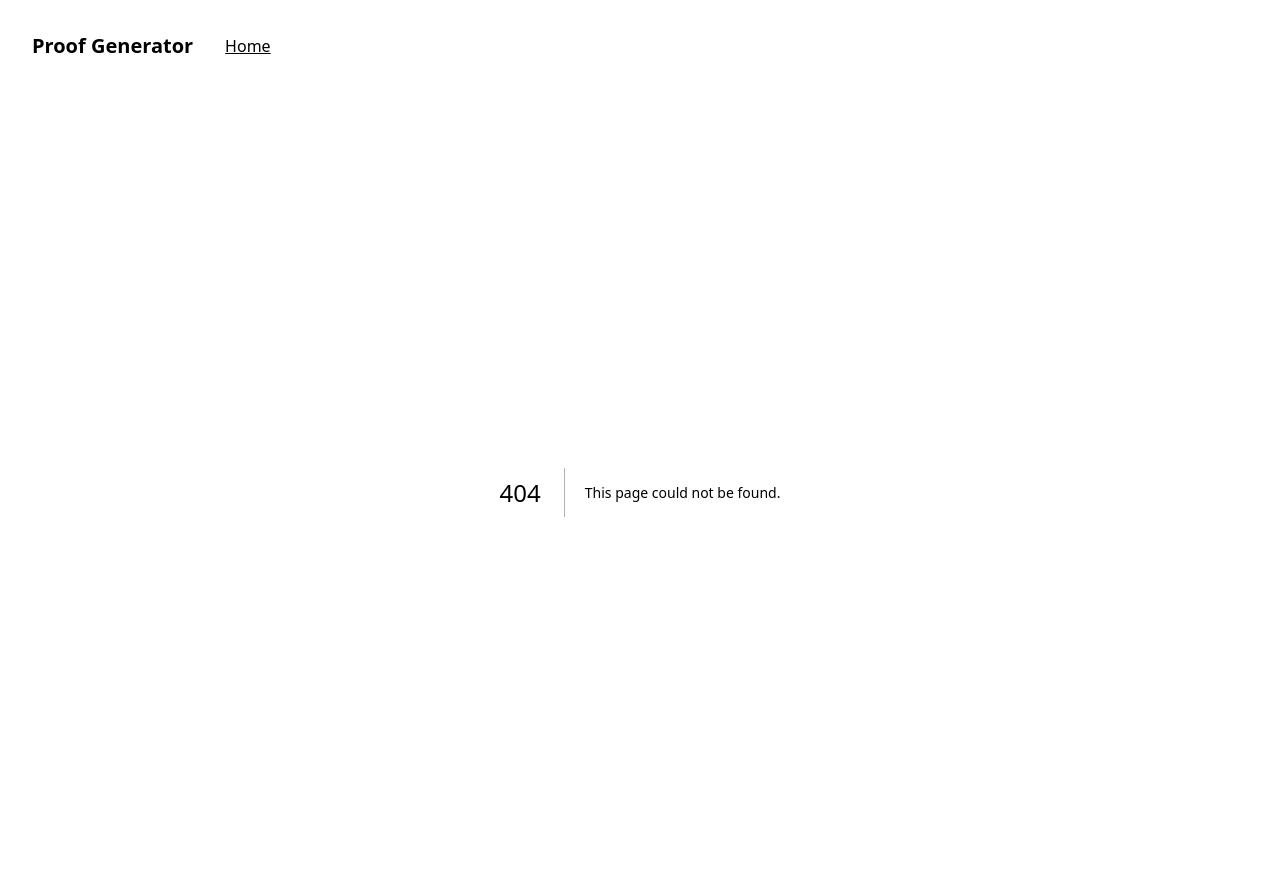
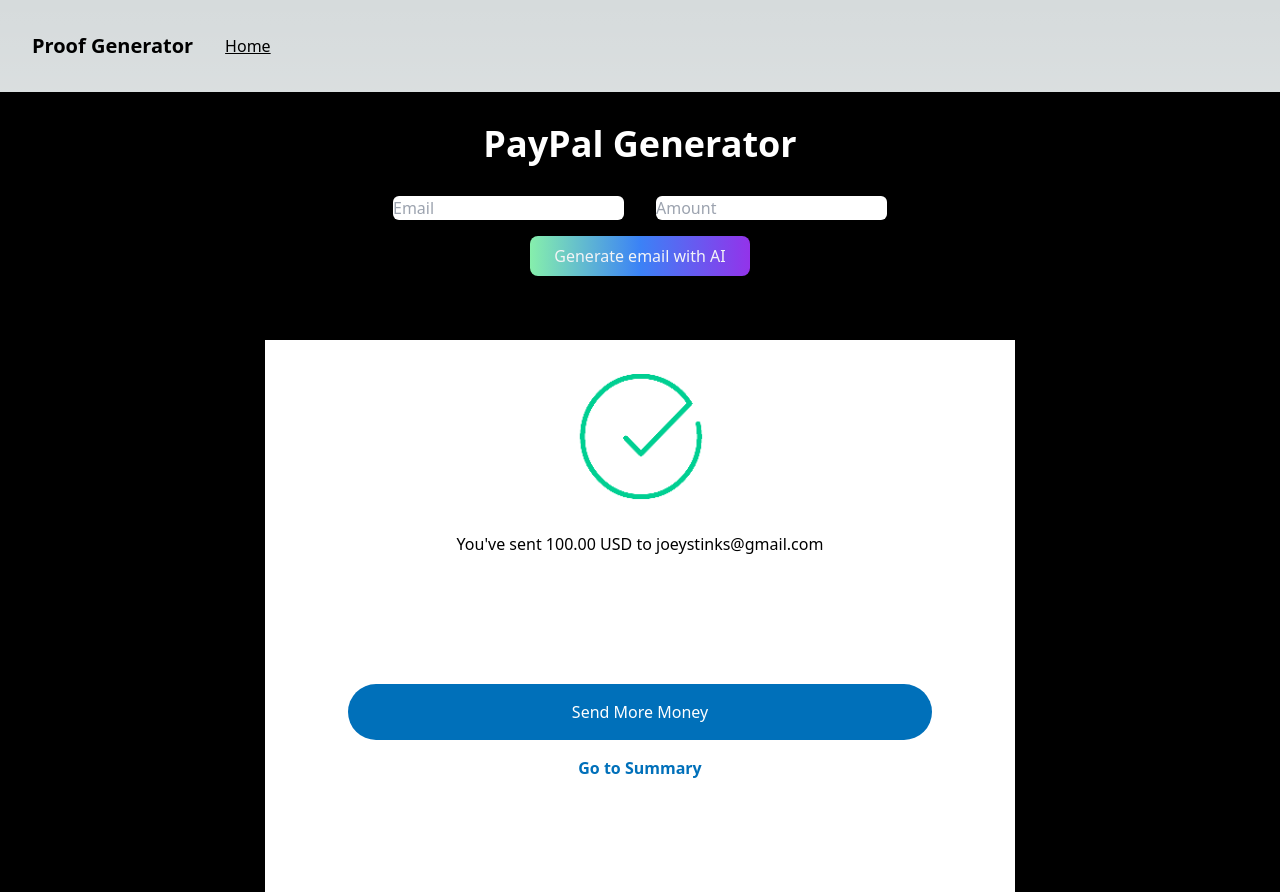
Before and after one commit to TreestanG/payout-proof, a Next.js app: page /paypal in a window 1280 px wide. Before the commit this address had no page. Built offline with nearby package versions, Linux system fonts and the light colour scheme.

Commit message:
added paypal

```diff
--- /dev/null
+++ b/src/pages/paypal.js
@@ -0,0 +1,54 @@
+import { useState } from "react"
+
+
+export default function PayPal() {
+
+    const [values, setValues] = useState({
+        amount: "100.00",
+        email: "joeystinks@gmail.com",
+        currency: "USD",
+    })
+
+    const handleChange = (name, value) => {
+        setValues({
+            ...values,
+            [name]: value
+        })
+    }
+
+    const aiGenerated = () => {
+        fetch('/api/email').then(res => res.json()).then(data => {
+            console.log(data)
+            setValues({
+                ...values,
+                email: data.email,
+            })
+        })
+    }
+
+    return (
+        <div className="flex flex-col items-center text-white bg-black h-screen pt-8">
+            <h1 className="font-semibold text-4xl mb-8">PayPal Generator</h1>
+
+            <div className="flex gap-8 pb-4">
+                <input onChange={e => {
+                    handleChange("email", e.target.value)
+                }} placeholder="Email" className="rounded-md text-black"></input>
+
+                <input onChange={e => {
+                    handleChange("amount", e.target.value)
+                }} placeholder="Amount" className="rounded-md text-black"></input>
+            </div>
+            <button className="rounded-lg px-6 py-2 mb-8 font-medium text-gray-100 bg-gradient-to-r from-green-300 via-blue-500 to-purple-600" onClick={aiGenerated}>Generate email with AI</button>
+
+            <div className="bg-white text-black h-[750px] w-[750px] mt-8 flex items-center flex-col">
+                <img src="/checkout_paypal.png" className="h-32 w-32 my-8"></img>
+                <p>You've sent {values.amount} {values.currency} to {values.email}</p>
+
+                <button className="bg-[#0070ba] px-56 py-4 text-white rounded-full mt-32 font-medium">Send More Money</button>
+                <p className="text-[#0070ba] font-bold py-4">Go to Summary</p>
+            </div>
+
+        </div>
+    )
+}
```
